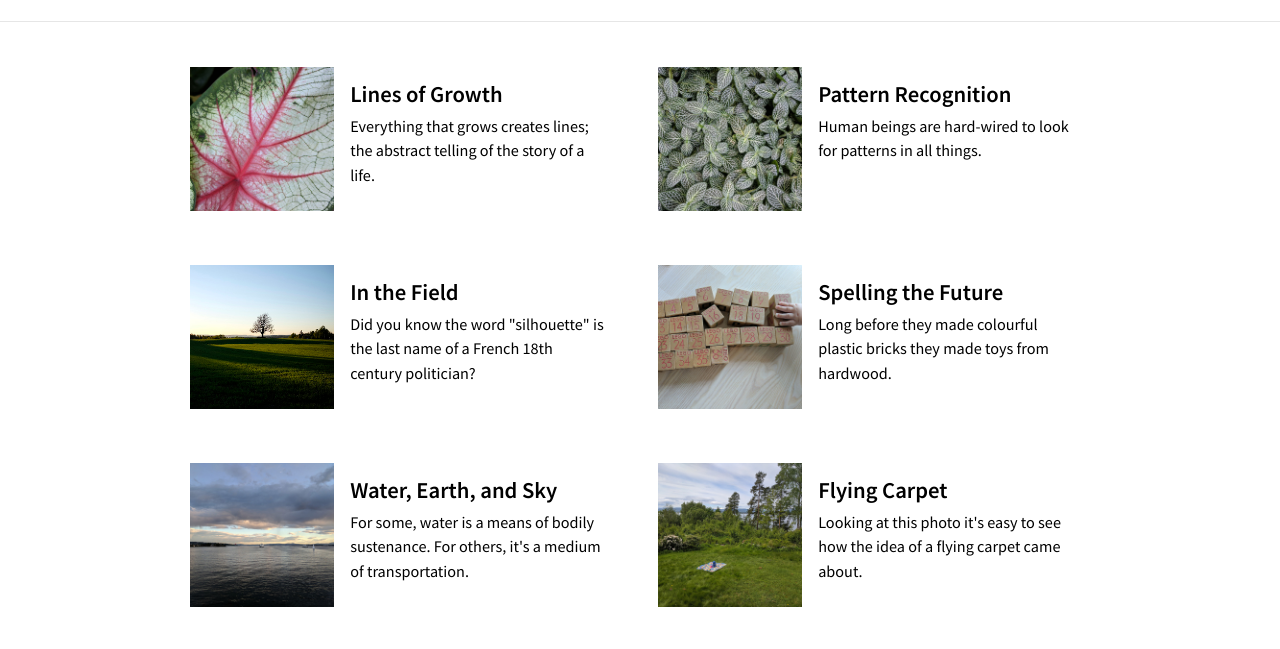
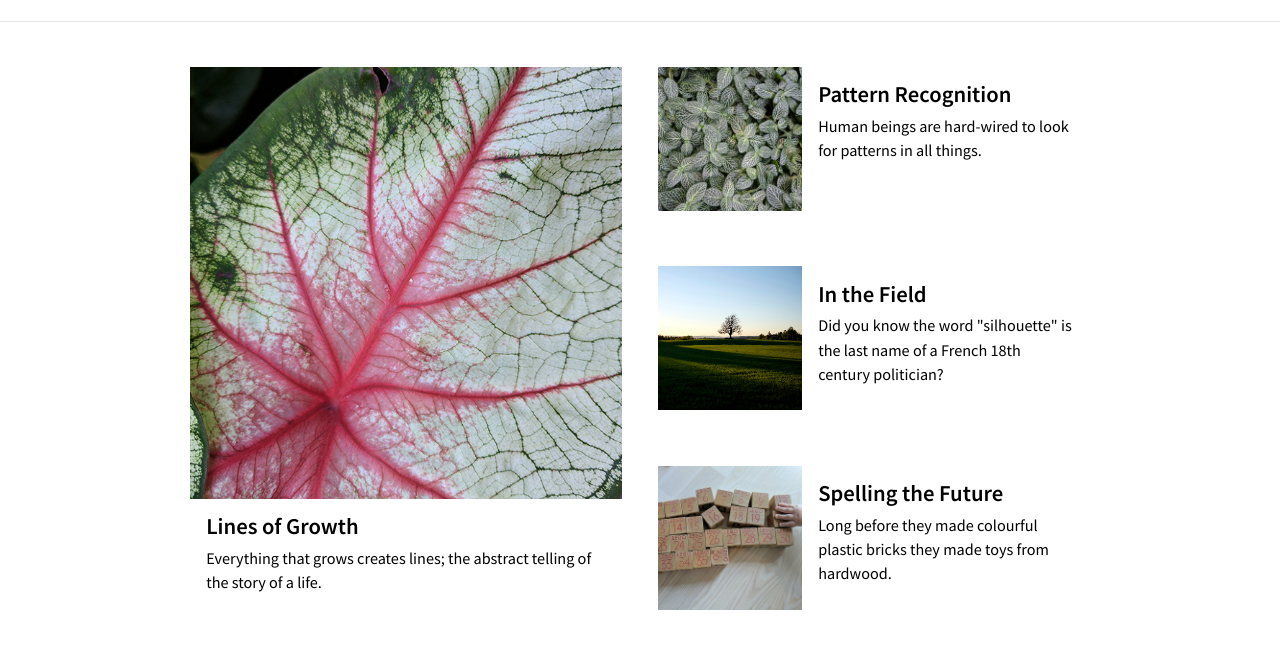
Before and after one commit to romanbrito/css-grid, a plain HTML site: page Complex-Magazine-Style_Card/index.html in a window 1280 px wide. Shown: the part 81-730 px from the top of the page. Drawn offline with Linux system fonts and the light colour scheme.

Commit message:
moments type layout, max-with: 25em for midium and smaller screens

```diff
--- a/Complex-Magazine-Style_Card/style-main.css
+++ b/Complex-Magazine-Style_Card/style-main.css
@@ -239,6 +239,12 @@ CSS Grid layout for wider screens, when browser supports grid:
         .card {
             margin: 0;
         }
+        .double {
+            grid-row: span 3;
+        }
+        .double .card {
+            display: block;
+        }
 	}
 
 }
```
